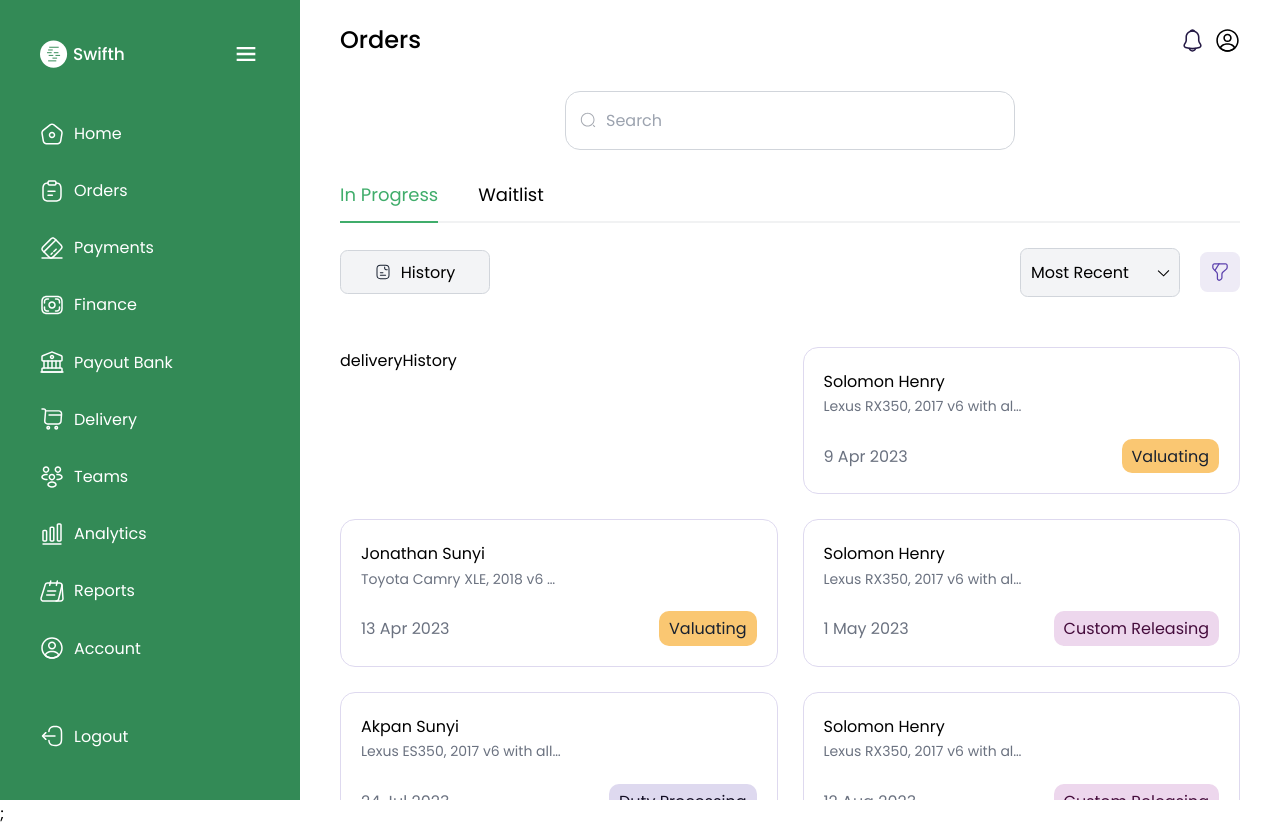
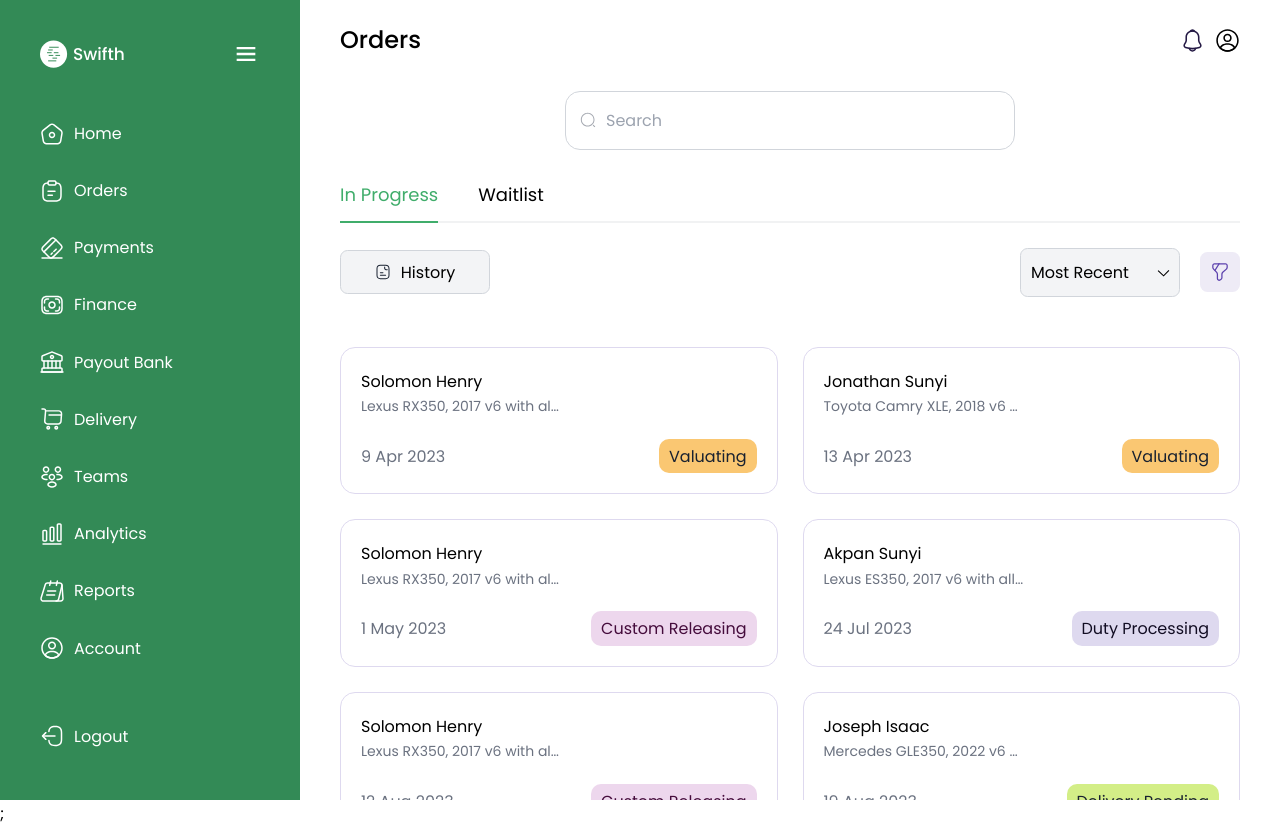
Before and after one commit to projects-for-clients/swifth, a React (Vite) app: page /dashboard/orders in a window 1280 px wide. Built offline with nearby package versions, Linux system fonts and the light colour scheme.

Commit message:
working on delivery

```diff
--- a/src/container/order/OrdersData.tsx
+++ b/src/container/order/OrdersData.tsx
@@ -304,7 +304,6 @@ export const InProgressView: FC<{
         gridTemplateColumns: 'repeat(auto-fit, minmax(33rem, 1fr))',
       }}
     >
-      <DeliveryHistory />
 
       {inProgressData.map((item, i) => {
         const { name, description, date, tag } = item;
```
